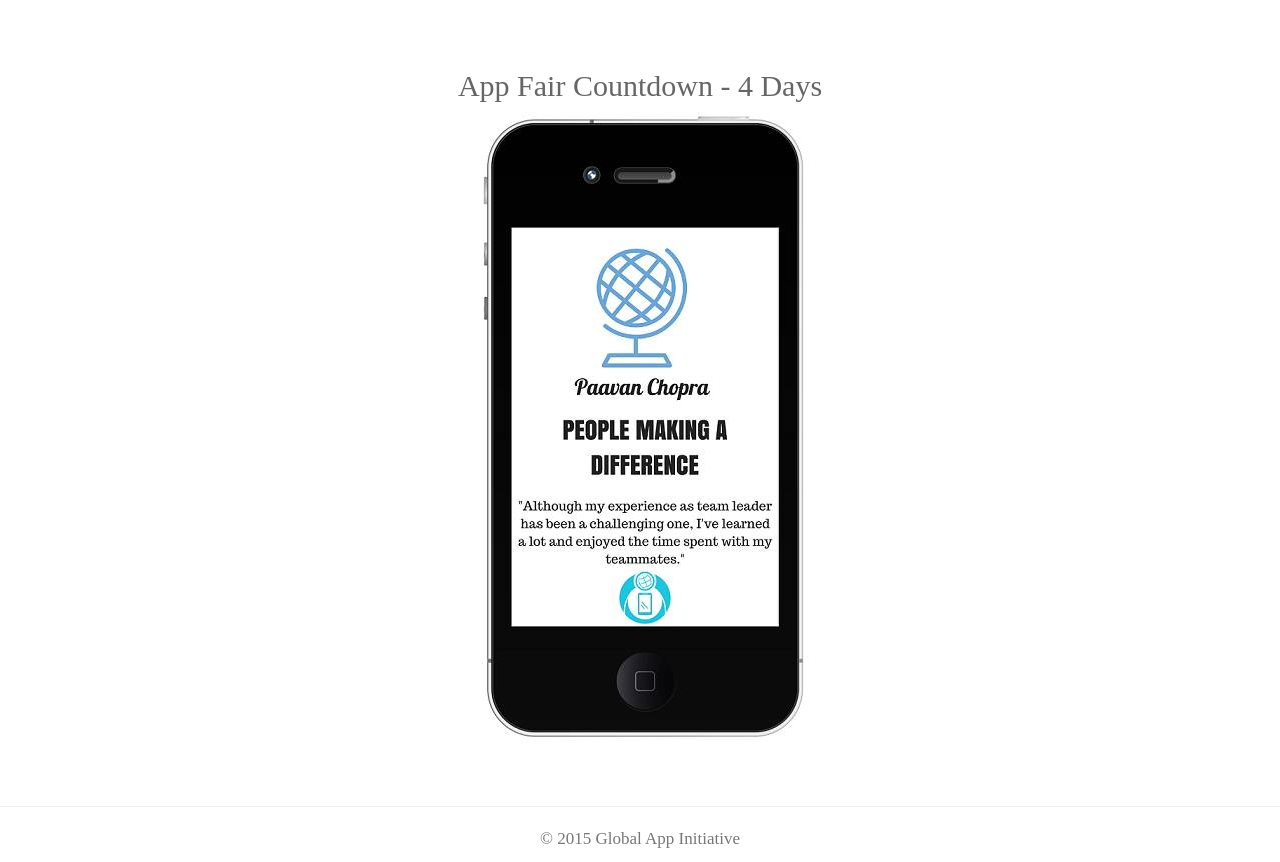
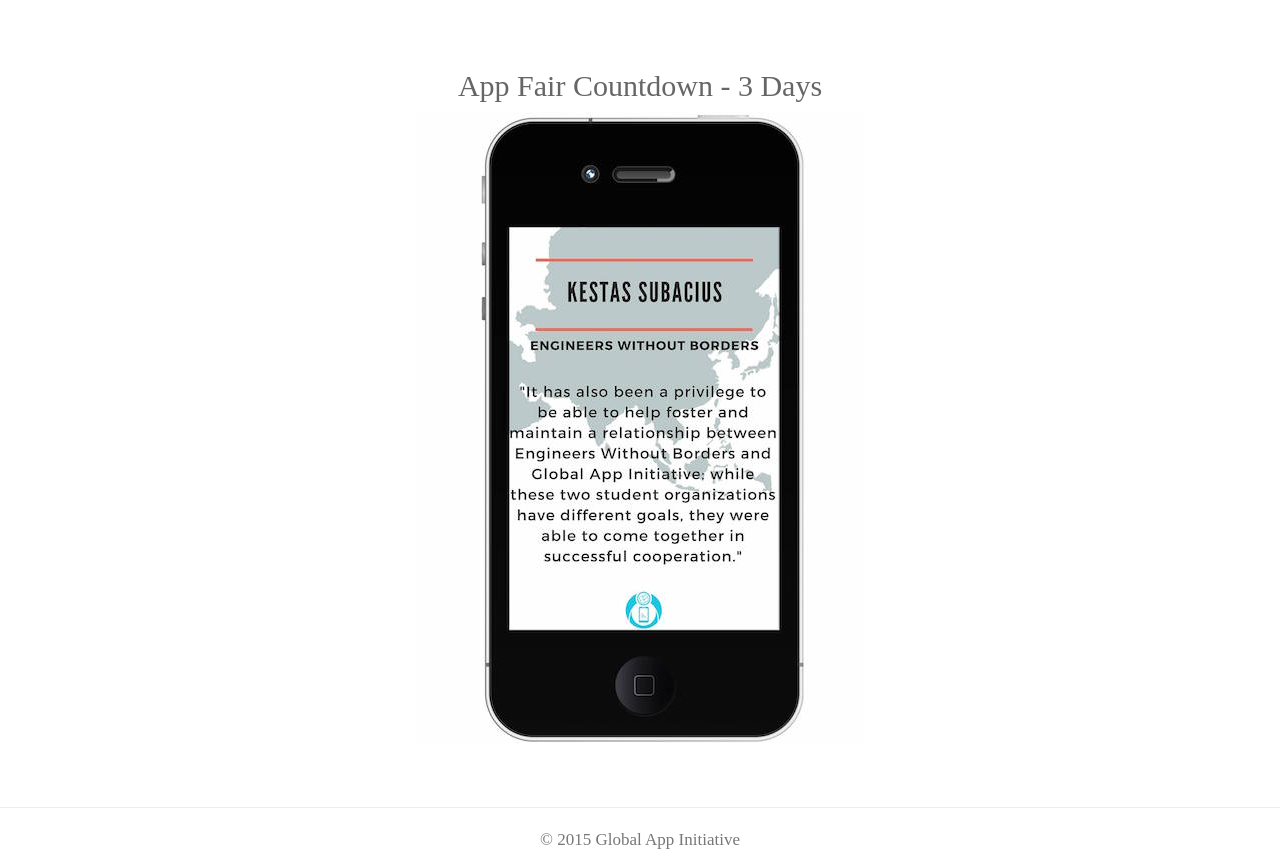
Before and after one commit to gaiappfair/gaiappfair.github.io, a plain HTML site: page index.html in a window 1280 px wide. Shown: the part 1173-2035 px from the top of the page. Drawn offline with Linux system fonts and the light colour scheme.

Commit message:
countdown - 3 days

```diff
--- a/index.html
+++ b/index.html
@@ -31,8 +31,8 @@
         </div>
     </div>
     <div class="container-fluid" id="countdown">
-        <h3>App Fair Countdown - 4 Days</h3>
-        <img src="img/pmad.jpg">
+        <h3>App Fair Countdown - 3 Days</h3>
+        <img src="img/ewbCountdown.jpg">
     </div>
     <hr>
     <footer class="footer">
```
Also changed, not shown: img/ewbCountdown.jpg (added).
